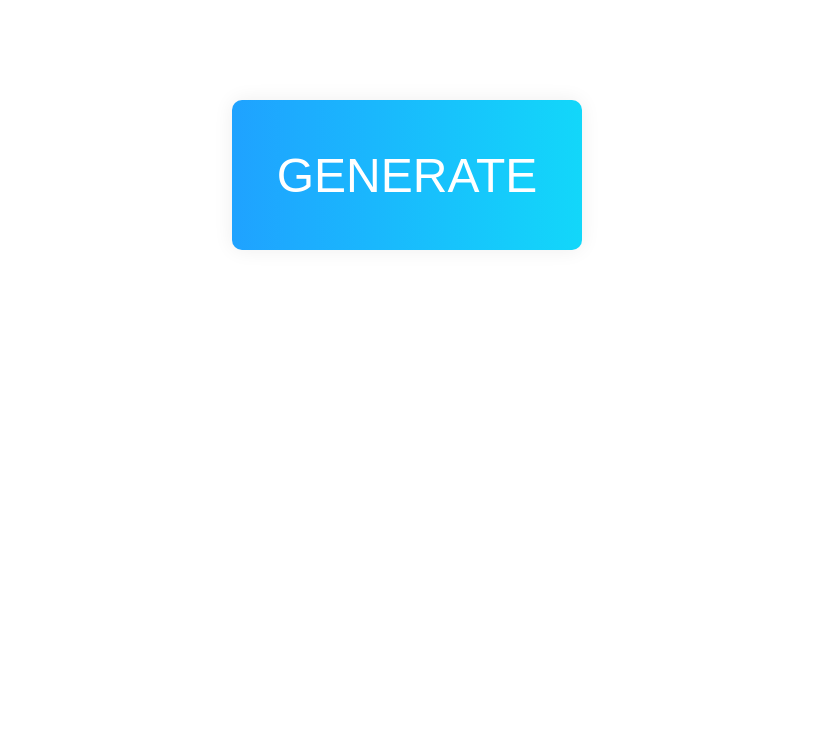
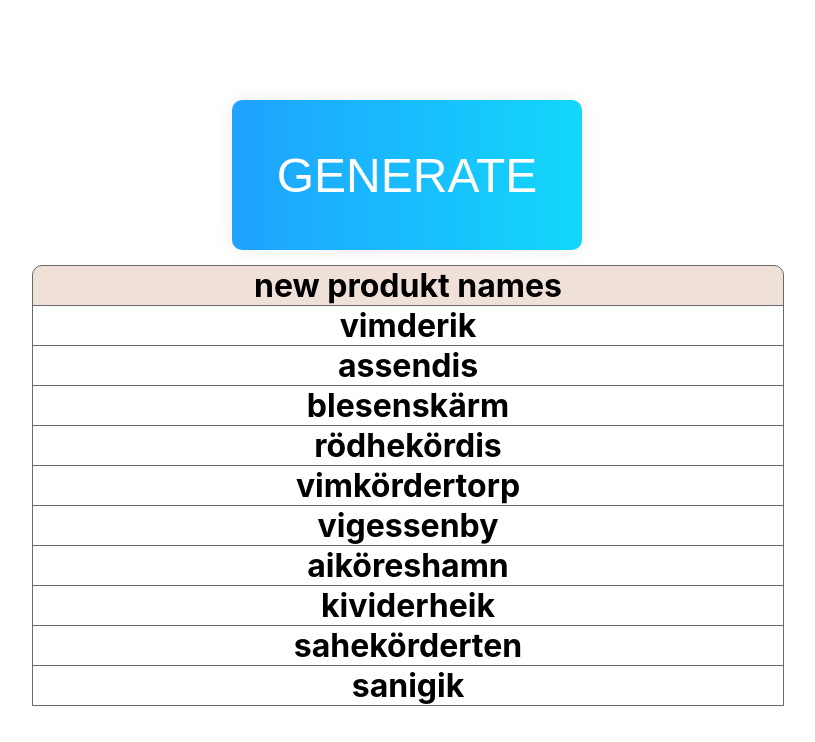
Before and after one commit to MathisBurger/ikea-name-generator, a React (Create React App) app: page / in a window 1280 px wide. Both pictures are taken after a click on the button "GENERATE". Shown: the top 742 px of the page, without its empty margins (233-1048 px from the left). Built offline with nearby package versions, Linux system fonts and the light colour scheme.

Commit message:
added functionality

```diff
--- a/src/App.css
+++ b/src/App.css
@@ -3,7 +3,8 @@
   width: 100vw;
   display: flex;
   margin-top: 200px;
-  justify-content: center;
+  align-items: center;
+  flex-direction: column;
 }
 
 .btn-grad {background-image: linear-gradient(to right, #1FA2FF 0%, #12D8FA  51%, #1FA2FF  100%)}
--- a/src/App.js
+++ b/src/App.js
@@ -1,18 +1,11 @@
 import './App.css';
-import {GenerateName} from "./Generate";
+import {MainComponent} from "./MainCompoenent";
 
 function App() {
   return (
-    <div className={"container"}>
-      <button className={"btn-grad"} onClick={() => generateClick()}>Generate</button>
-    </div>
+    <MainComponent />
   );
 
 }
 
-function generateClick() {
-    console.log(GenerateName());
-}
-
-
 export default App;
--- a/src/Constants.js
+++ b/src/Constants.js
@@ -1,11 +1,11 @@
 export let startSyllables = [
-    "vi", "land", "kivi", "ask"
+    "vim", "land", "kivi", "ask", "sö", "fri", "ek", "röd", "ro", "sa", "ai", "vig", "asg", "ble", "as", "gur"
 ];
 
 export let middleSyllables = [
-    "nig", "es"
+    "nig", "es", "der", "he", "kör", "sen", "ne"
 ];
 
 export let endSyllables = [
-    "ik", "by"
+    "ik", "by", "hamn", "ten", "torp", "vel", "skärm", "la", "na", "dis", "jerd", "karv", "veig", "li"
 ];
--- /dev/null
+++ b/src/MainCompoenent.js
@@ -0,0 +1,14 @@
+import React, { useState } from 'react';
+import {Namecard} from "./components/Namecard";
+
+export function MainComponent() {
+
+    const [renderNameCard, setRenderNameCard] = useState(false);
+
+        return (
+            <div className={"container"}>
+                <button className={"btn-grad"} onClick={() => setRenderNameCard(true)}>Generate</button>
+                <Namecard render={renderNameCard} />
+            </div>
+        )
+}
--- /dev/null
+++ b/src/components/Namecard.css
@@ -0,0 +1,28 @@
+.name-card {
+    margin-top: 1em;
+    width: 750px;
+
+}
+
+.name-card-head {
+    width: 100%;
+    font-size: 2em;
+    text-align: center;
+    color: black;
+    font-weight: bold;
+    border: 1px solid dimgrey;
+    margin-top: -1px;
+    border-top-left-radius: 10px;
+    border-top-right-radius: 10px;
+    background-color: #efe1d8;
+}
+
+.name-card-element {
+    width: 100%;
+    font-size: 2em;
+    text-align: center;
+    color: black;
+    font-weight: bold;
+    border: 1px solid dimgrey;
+    margin-top: -1px;
+}
--- /dev/null
+++ b/src/components/Namecard.js
@@ -0,0 +1,30 @@
+import React from 'react';
+import './Namecard.css';
+import {GenerateName} from "../Generate";
+
+export class Namecard extends React.Component {
+
+    constructor(props) {
+        super(props);
+    }
+
+    render() {
+        let list = [];
+        for (let i=0; i<10; i++) {
+            list.push(<div className={"name-card-element"}>{GenerateName()}</div>);
+        }
+
+        if (this.props.render) {
+            return (
+                <div className={"name-card"}>
+                    <div className={"name-card-head"}>
+                        new produkt names
+                    </div>
+                    {list}
+                </div>
+            );
+        } else {
+            return null;
+        }
+    }
+}
```
